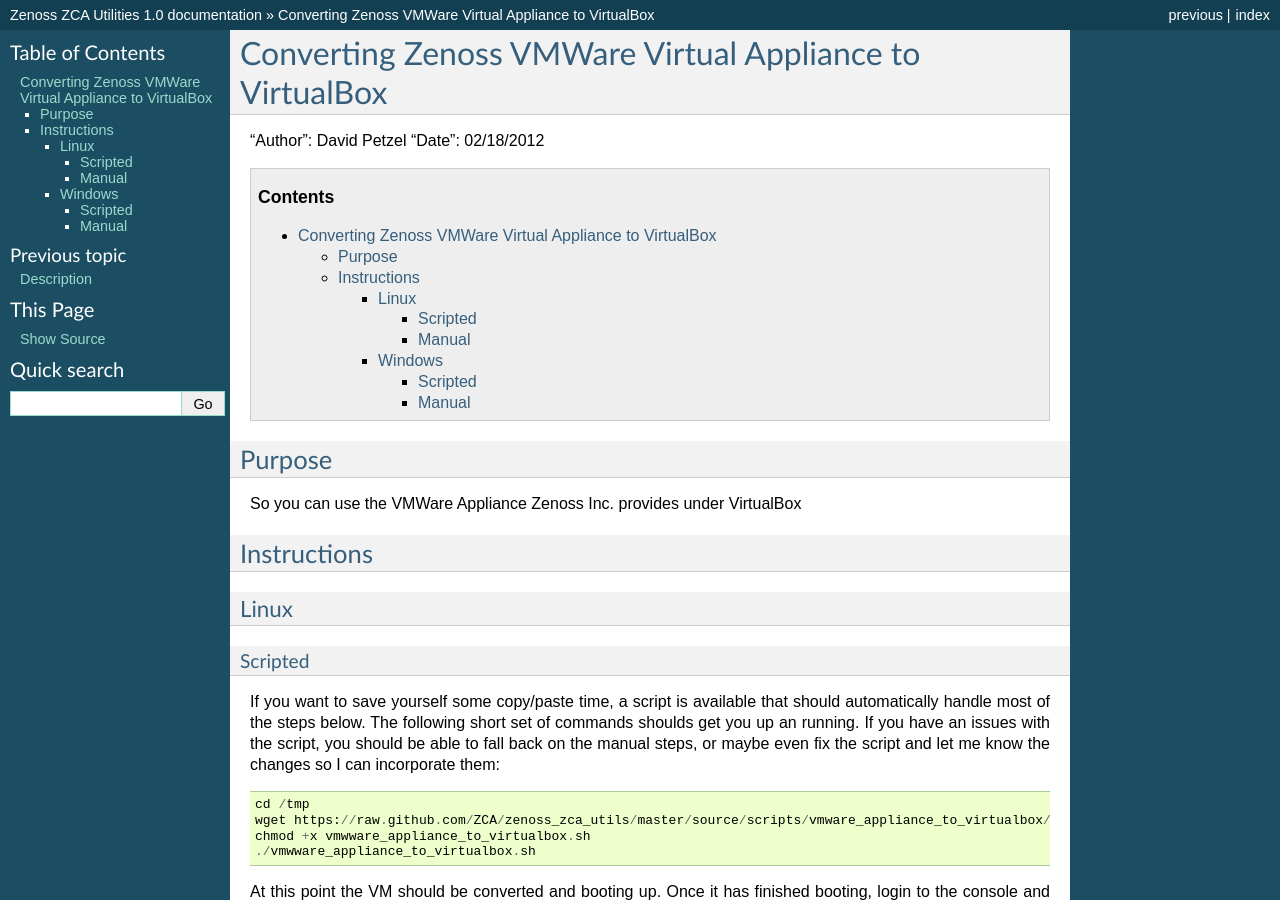
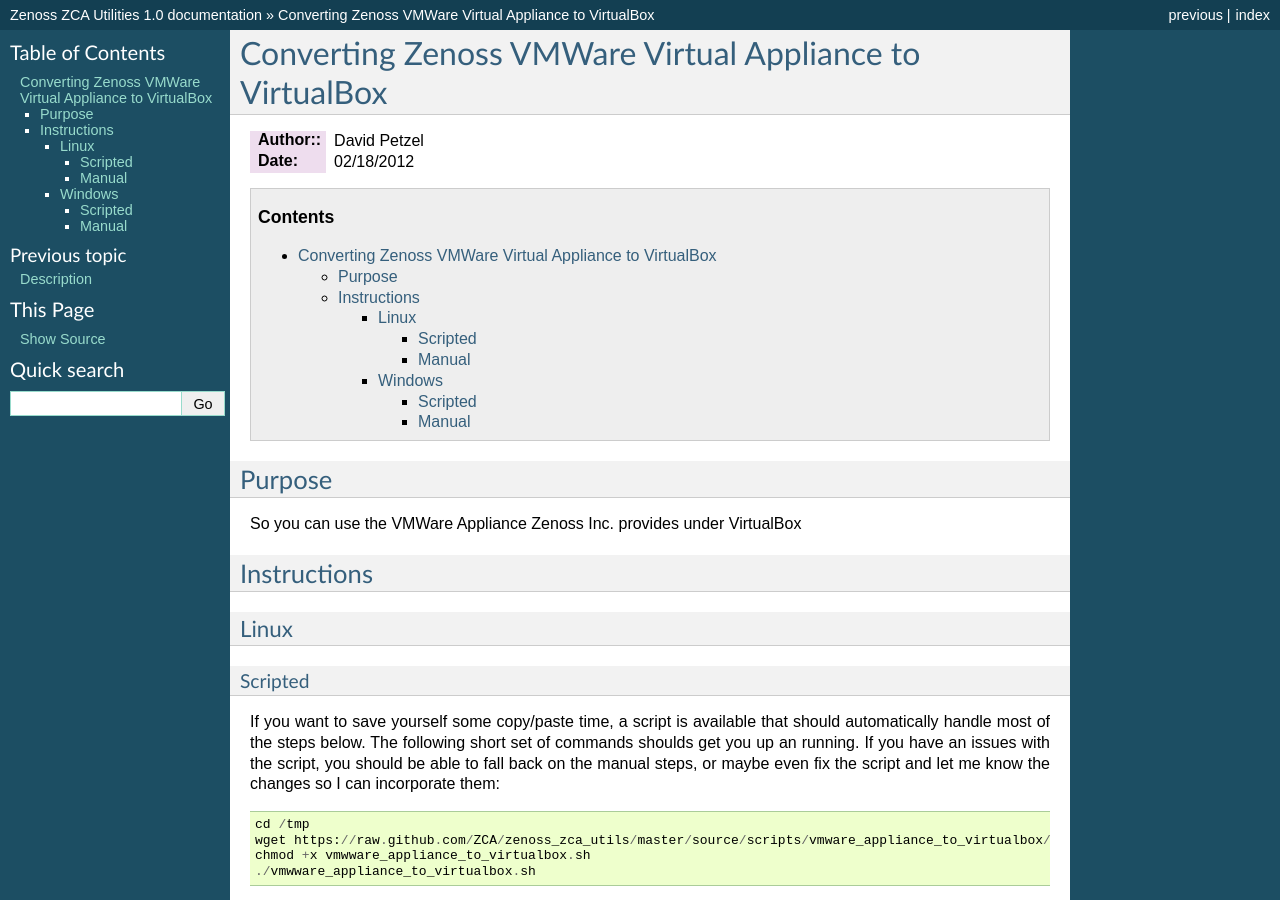
Before and after one commit to ZCA/zenoss_zca_utils, a Sphinx documentation site: the page built from docs/Converting_Zenoss_VMWare_Virtual_Appliance_to_VirtualBox.rst, in a window 1280 px wide and 900 px high. Built offline with Sphinx 7.4.7, drawn with Linux system fonts in a browser that asks for light colours; some of the changed lines change nothing that is shown.

Commit message:
trying to get bibliographic fields working correctly

```diff
--- a/docs/Converting_Zenoss_VMWare_Virtual_Appliance_to_VirtualBox.rst
+++ b/docs/Converting_Zenoss_VMWare_Virtual_Appliance_to_VirtualBox.rst
@@ -1,8 +1,8 @@
 ========================================================
 Converting Zenoss VMWare Virtual Appliance to VirtualBox
 ========================================================
-"Author": David Petzel
-"Date": 02/18/2012
+:Author:: David Petzel
+:Date: 02/18/2012
 
 .. contents::
    :depth: 4
```
